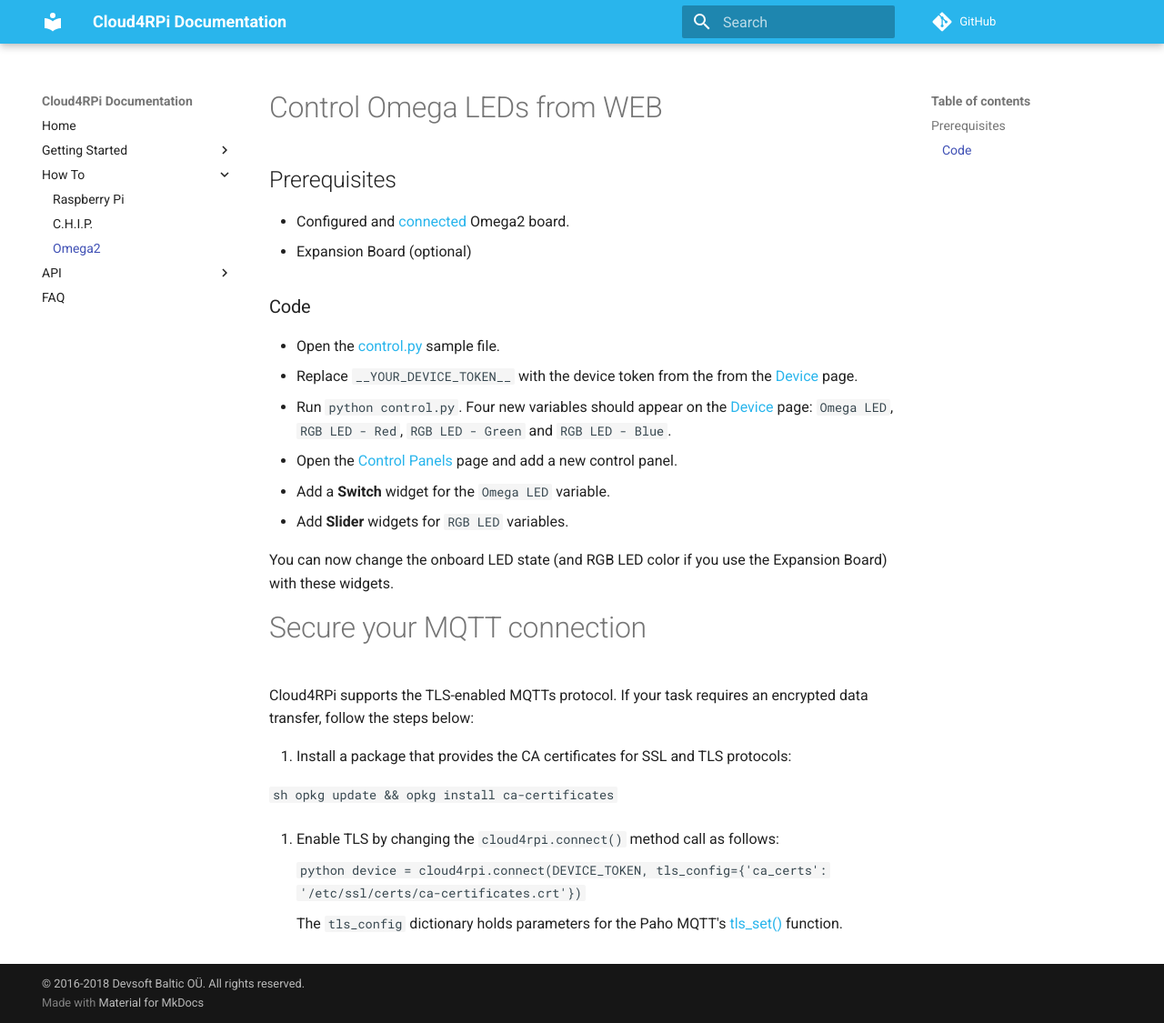
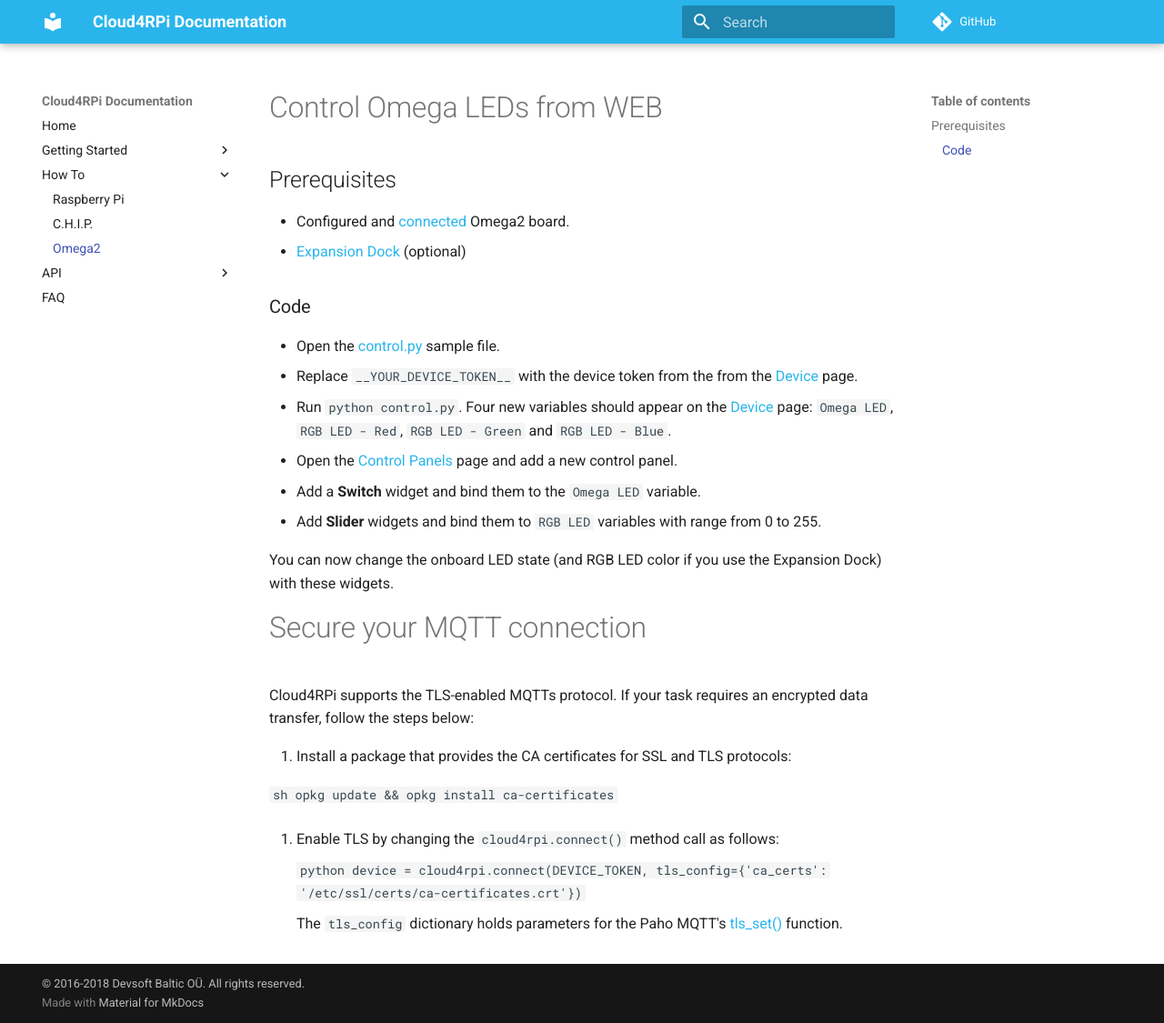
Before and after one commit to cloud4rpi/docs, an MkDocs documentation site: the page built from docs/howto/o2.md, in a window 1280 px wide and 1125 px high. Shown: the whole window at 91% size. Built offline with MkDocs 1.6.1 and Material for MkDocs 9.7.7, drawn with Linux system fonts in a browser that asks for light colours; comment, search, counter and statistics services are not loaded; old or Windows-style settings are respelled for this version of MkDocs.

Commit message:
small fixes

```diff
--- a/docs/howto/o2.md
+++ b/docs/howto/o2.md
@@ -3,7 +3,7 @@
 ## Prerequisites
 
 - Configured and [connected](/#connecting-a-new-device) Omega2 board.
-- Expansion Board (optional)
+- [Expansion Dock](https://docs.onion.io/omega2-docs/expansion-dock.html) (optional)
 
 ### Code
 
@@ -11,10 +11,10 @@
 - Replace `__YOUR_DEVICE_TOKEN__` with the device token from the from the [Device](https://cloud4rpi.io/devices) page.
 - Run `python control.py`. Four new variables should appear on the [Device](https://cloud4rpi.io/devices) page: `Omega LED`, `RGB LED - Red`, `RGB LED - Green` and `RGB LED - Blue`.
 - Open the [Control Panels](https://cloud4rpi.io/control-panels/) page and add a new control panel.
-- Add a **Switch** widget for the `Omega LED` variable.
-- Add **Slider** widgets for `RGB LED` variables.
+- Add a **Switch** widget and bind them to the `Omega LED` variable.
+- Add **Slider** widgets and bind them to `RGB LED` variables with range from 0 to 255.
 
-You can now change the onboard LED state (and RGB LED color if you use the Expansion Board) with these widgets.
+You can now change the onboard LED state (and RGB LED color if you use the Expansion Dock) with these widgets.
 
 
 # Secure your MQTT connection
```
